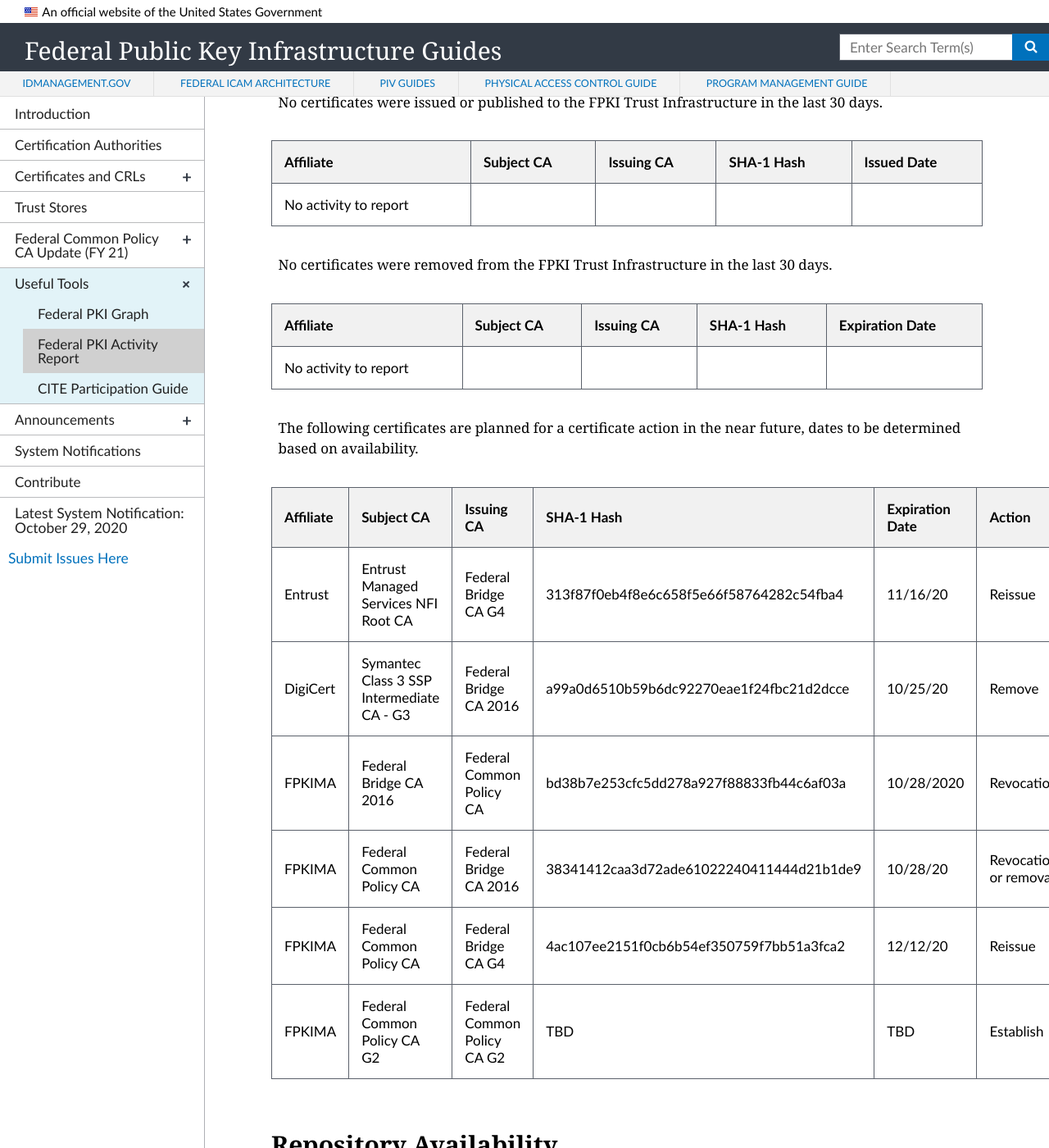
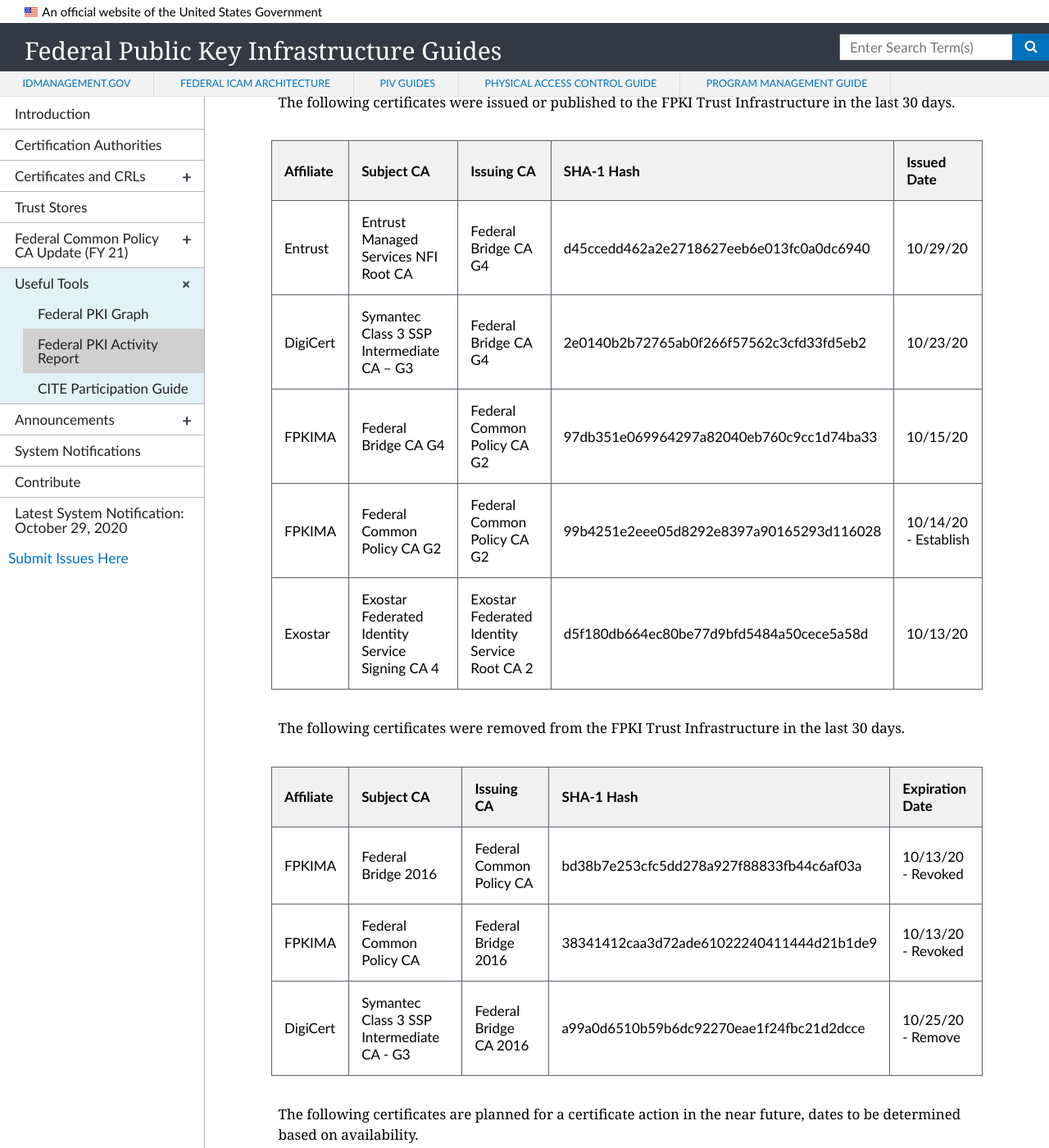
Before and after one commit to GSA/fpki-guides, a Jekyll site: the page built from _tools/03_fpki_activity_report.md, in a window 1280 px wide and 1400 px high, scrolled down 1625 px. Shown: the whole window at 82% size. Built offline with Jekyll 4.4.1, drawn with Linux system fonts in a browser that asks for light colours; nearby versions of some CDN libraries; some of the changed text lies outside the part shown.

Commit message:
Updates for end of October 2020 report

```diff
--- a/_tools/03_fpki_activity_report.md
+++ b/_tools/03_fpki_activity_report.md
@@ -26,29 +26,31 @@
 ## FPKIMA Certificate Activity
 The activity listed in this section is limited to the certificates issued BY or TO the Federal Bridge or Federal Common Policy CA.
 
-No certificates were issued or published to the FPKI Trust Infrastructure in the last 30 days.
+The following certificates were issued or published to the FPKI Trust Infrastructure in the last 30 days.
 
 | Affiliate | Subject CA | Issuing CA | SHA-1 Hash | Issued Date |
 | --------- | ---------- | ---------- | ------ | ------ |
-| No activity to report|  |   |   |  |
+| Entrust | Entrust Managed Services NFI Root CA | Federal Bridge CA G4 | d45ccedd462a2e2718627eeb6e013fc0a0dc6940 | 10/29/20 |
+| DigiCert | Symantec Class 3 SSP Intermediate CA – G3 | Federal Bridge CA G4 | 2e0140b2b72765ab0f266f57562c3cfd33fd5eb2 | 10/23/20 |
+| FPKIMA | Federal Bridge CA G4 | Federal Common Policy CA G2 | 97db351e069964297a82040eb760c9cc1d74ba33 | 10/15/20 |
+| FPKIMA | Federal Common Policy CA G2 | Federal Common Policy CA G2 | 99b4251e2eee05d8292e8397a90165293d116028 | 10/14/20 - Establish |
+| Exostar | Exostar Federated Identity Service Signing CA 4 | Exostar Federated Identity Service Root CA 2 | d5f180db664ec80be77d9bfd5484a50cece5a58d | 10/13/20 |
 
 
-No certificates were removed from the FPKI Trust Infrastructure in the last 30 days.
+The following certificates were removed from the FPKI Trust Infrastructure in the last 30 days.
 
 | Affiliate | Subject CA | Issuing CA | SHA-1 Hash | Expiration Date |
 | --------- | ---------- | ---------- | ------ | ------ |
-| No activity to report|  |   |   |  |
+| FPKIMA | Federal Bridge 2016 | Federal Common Policy CA | bd38b7e253cfc5dd278a927f88833fb44c6af03a | 10/13/20 - Revoked |
+| FPKIMA | Federal Common Policy CA | Federal Bridge 2016 | 38341412caa3d72ade61022240411444d21b1de9 | 10/13/20 - Revoked |
+| DigiCert | Symantec Class 3 SSP Intermediate CA - G3 | Federal Bridge CA 2016 | a99a0d6510b59b6dc92270eae1f24fbc21d2dcce | 10/25/20 - Remove |
 
 The following certificates are planned for a certificate action in the near future, dates to be determined based on availability.
 
 | Affiliate | Subject CA | Issuing CA | SHA-1 Hash | Expiration Date | Action |
 | --------- | ---------- | ---------- | ---------- | ---------- | -------- |
-| Entrust | Entrust Managed Services NFI Root CA | Federal Bridge CA G4 | 313f87f0eb4f8e6c658f5e66f58764282c54fba4 | 11/16/20 | Reissue |
-| DigiCert | Symantec Class 3 SSP Intermediate CA - G3 | Federal Bridge CA 2016 | a99a0d6510b59b6dc92270eae1f24fbc21d2dcce | 10/25/20 | Remove |
-| FPKIMA | Federal Bridge CA 2016 | Federal Common Policy CA | bd38b7e253cfc5dd278a927f88833fb44c6af03a | 10/28/2020 | Revocation |
-| FPKIMA | Federal Common Policy CA | Federal Bridge CA 2016 | 38341412caa3d72ade61022240411444d21b1de9 | 10/28/20 | Revocation or removal |
 | FPKIMA | Federal Common Policy CA | Federal Bridge CA G4 | 4ac107ee2151f0cb6b54ef350759f7bb51a3fca2 | 12/12/20 | Reissue |
-| FPKIMA | Federal Common Policy CA G2 | Federal Common Policy CA G2 | TBD | TBD | Establish |
+
 
 
 
```
Also changed, not shown: other parts of _tools/03_fpki_activity_report.md (+1 -1 lines).
